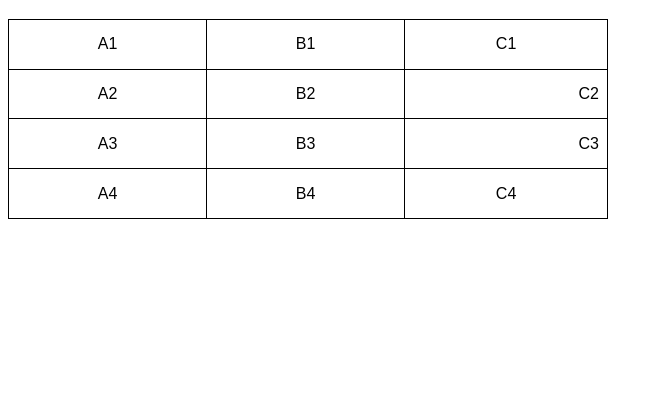
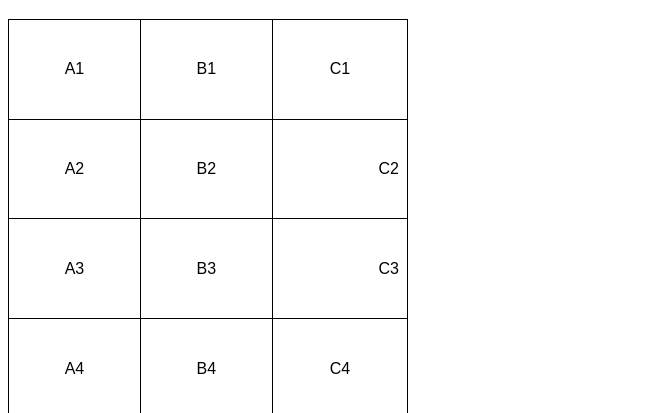
Before and after one commit to patrickbrum/html-css, a plain HTML site: page exercicios/ex023/tabela001.html in a window 1280 px wide. Shown: the part 61-474 px from the top of the page, without its empty margins (0-663 px from the left). Drawn offline with Linux system fonts and the light colour scheme.

Commit message:
Update tabela001.html

```diff
--- a/exercicios/ex023/tabela001.html
+++ b/exercicios/ex023/tabela001.html
@@ -10,8 +10,8 @@
         }
 
         table {
-            width: 600px;
-            height: 200px;
+            width: 400px;
+            height: 400px;
             border-collapse: collapse;
         }
 
```
